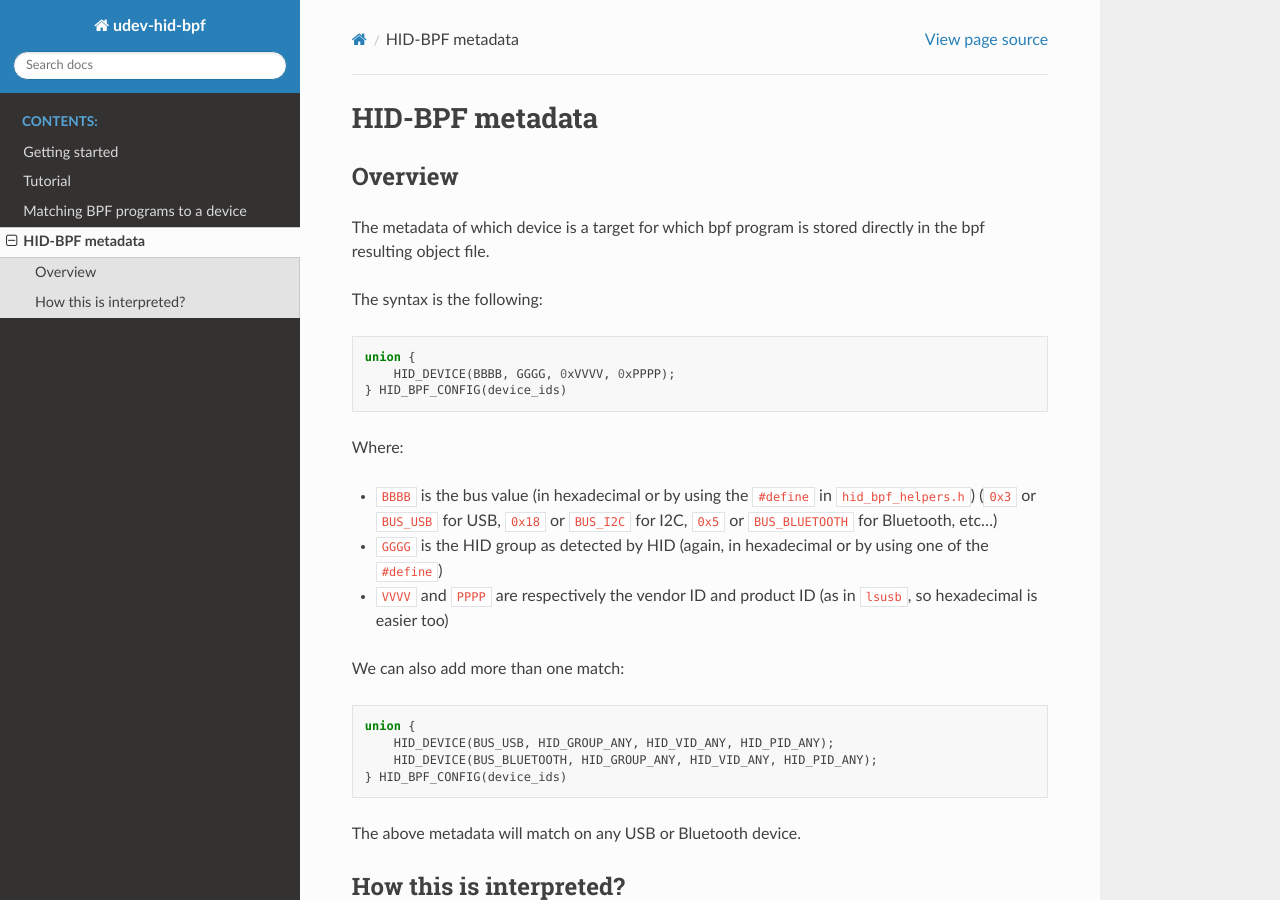
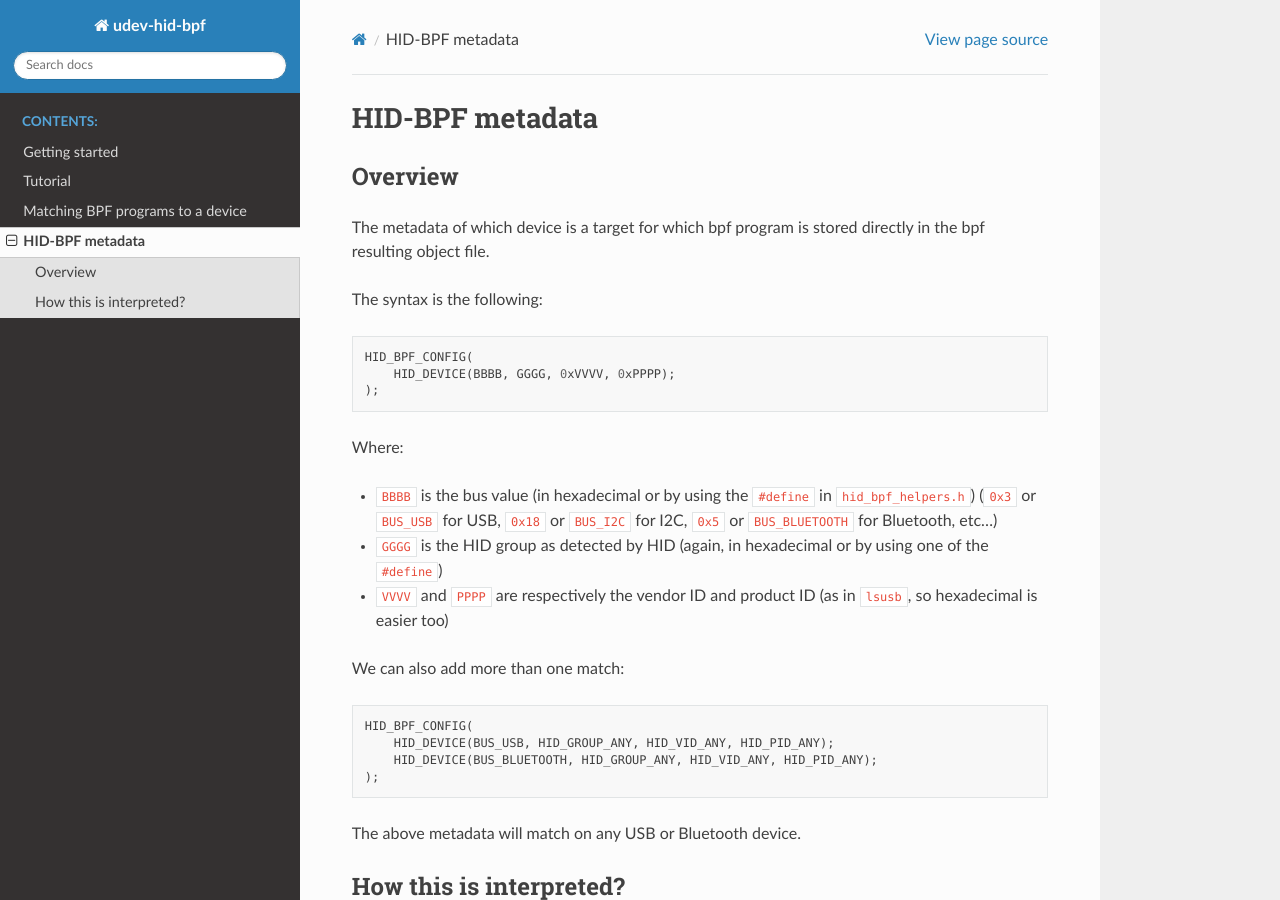
Before and after one commit to icecream95/udev-hid-bpf, a Sphinx documentation site: the page built from doc/metadata.rst, in a window 1280 px wide and 900 px high. Built offline with Sphinx 7.4.7 and the Read the Docs theme 2.0.0, drawn with Linux system fonts in a browser that asks for light colours.

Commit message:
bpf: switch the HID_BPF_MACRO to look more like a function
This removes the need for the confusing union and to name it, when that
name isn't visibly used by anything the user cares about.

Signed-off-by: Peter Hutterer <peter.hutterer@who-t.net>

```diff
--- a/doc/device-matches.rst
+++ b/doc/device-matches.rst
@@ -35,7 +35,7 @@ in ``hid_bpf_helpers.h``:
 
 .. code-block:: c
 
-   union {
+   HID_BPF_CONFIG(
        /* A specific Logitech (0x046D) USB device on the generic HID group */
        HID_DEVICE(BUS_USB, HID_GROUP_GENERIC, 0x046D, 0x1234);
 
@@ -47,7 +47,7 @@ in ``hid_bpf_helpers.h``:
 
        /* Any i2c device */
        HID_DEVICE(BUS_I2C, HID_GROUP_ANY, HID_VID_ANY, HID_PID_ANY);
-   } HID_BPF_CONFIG(device_ids)
+   );
 
 As you can see, the arguments to the ``HID_DEVICE`` macro are
 
--- a/doc/metadata.rst
+++ b/doc/metadata.rst
@@ -13,9 +13,9 @@ The syntax is the following:
 
 .. code-block:: c
 
-   union {
+   HID_BPF_CONFIG(
        HID_DEVICE(BBBB, GGGG, 0xVVVV, 0xPPPP);
-   } HID_BPF_CONFIG(device_ids)
+   );
 
 Where:
 
@@ -28,10 +28,10 @@ We can also add more than one match:
 
 .. code-block:: c
 
-   union {
+   HID_BPF_CONFIG(
        HID_DEVICE(BUS_USB, HID_GROUP_ANY, HID_VID_ANY, HID_PID_ANY);
        HID_DEVICE(BUS_BLUETOOTH, HID_GROUP_ANY, HID_VID_ANY, HID_PID_ANY);
-   } HID_BPF_CONFIG(device_ids)
+   );
 
 The above metadata will match on any USB or Bluetooth device.
 
```
Also changed, not shown: 4 other files.
